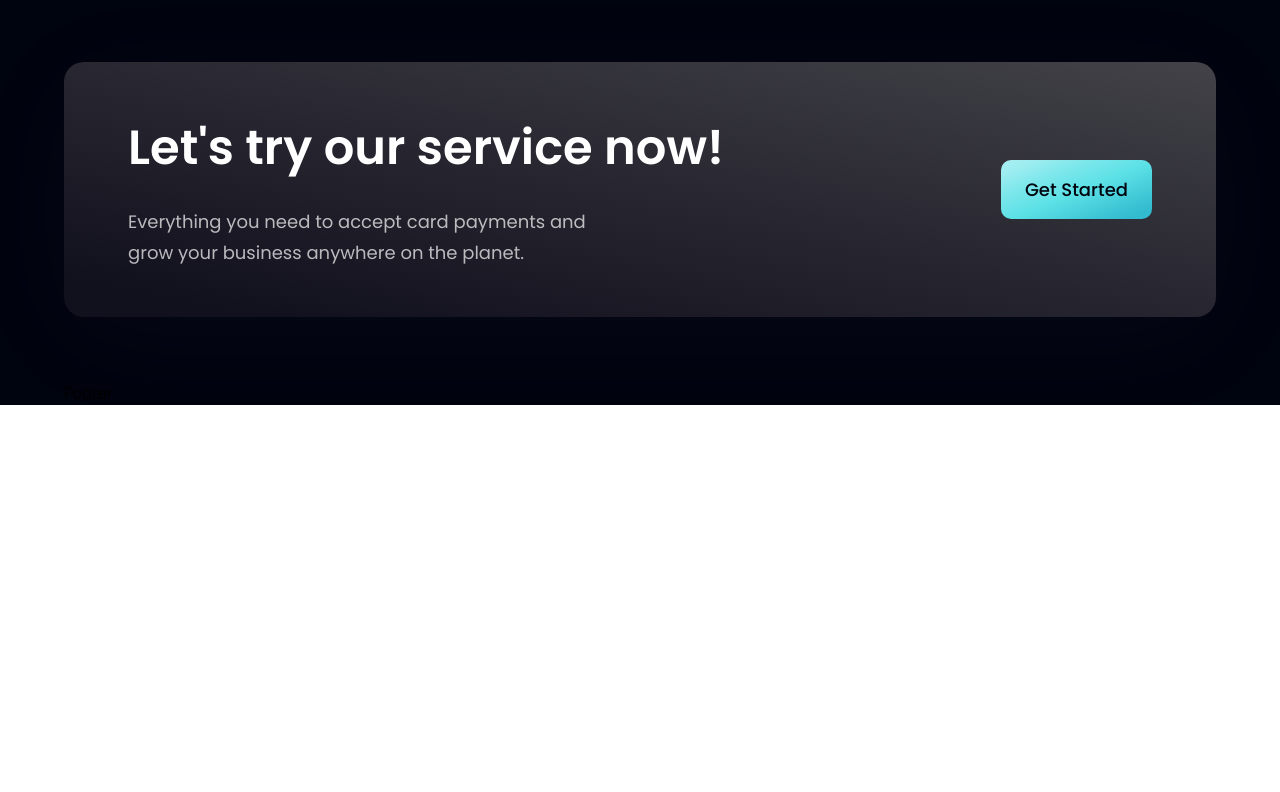
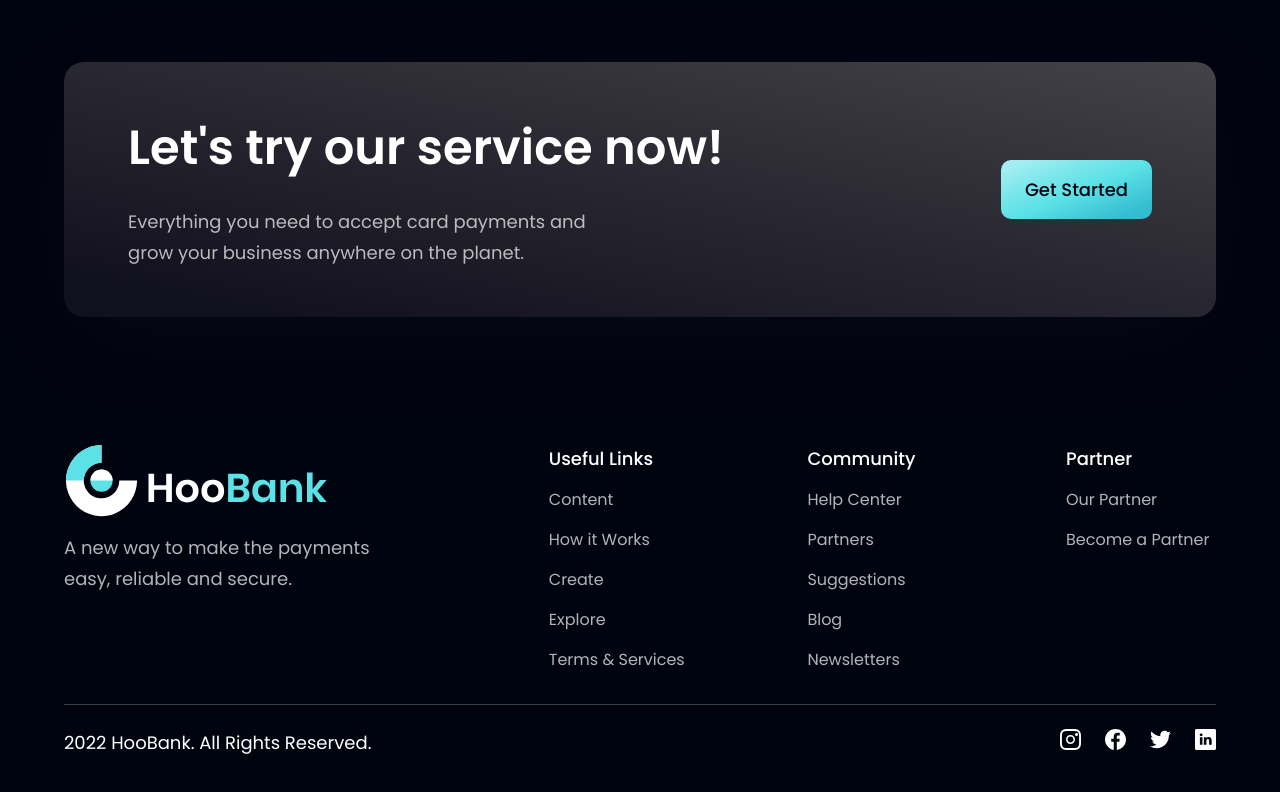
Before and after one commit to Vysint/React-Modern-App, a React (Vite) app: page / in a window 1280 px wide. Shown: the part 3373-4165 px from the top of the page. Before the commit the page ends 3778 px from the top, so only its background shows below. Built offline with nearby package versions, Linux system fonts and the light colour scheme.

Commit message:
Added Footer Section

```diff
--- a/src/components/Footer.jsx
+++ b/src/components/Footer.jsx
@@ -1,9 +1,63 @@
-import React from 'react'
+import styles from "../styles";
+import { logo } from "../assets";
+import { footerLinks, socialMedia } from "../constants";
 
-const Footer = () => {
-  return (
-    <div>Footer</div>
-  )
-}
+const Footer = () => (
+  <section className={`${styles.flexCenter} ${styles.paddingY} flex-col`}>
+    <div className={`${styles.flexStart} md:flex-row flex-col mb-8 w-full`}>
+      <div className="flex-1 flex flex-col justify-start mr-10">
+        <img
+          src={logo}
+          alt="hoobank"
+          className="w-[266px] h-[72px] object-contain"
+        />
+        <p className={`${styles.paragraph} mt-4 max-w-[310px]`}>
+          A new way to make the payments easy, reliable and secure.
+        </p>
+      </div>
+      <div className="flex-[1.5] w-full flex flex-row justify-between flex-wrap md:mt-0 mt-10">
+        {footerLinks.map((footerLink) => (
+          <div
+            key={footerLink.key}
+            className="flex flex-col ss:my-0 my-4 min-w-[150px]"
+          >
+            <h4 className="font-poppins font-medium text-[18px] leading-[27px] text-white">
+              {footerLink.title}
+            </h4>
+            <ul className="list-none mt-4">
+              {footerLink.links.map((link, index) => (
+                <li
+                  key={link.name}
+                  className={`font-poppins font-normal text-[16px] leading-[24px] text-dimWhite hover:text-secondary cursor-pointer ${
+                    index !== footerLink.links.length - 1 ? "mb-4" : "mb-0"
+                  }`}
+                >
+                  {link.name}
+                </li>
+              ))}
+            </ul>
+          </div>
+        ))}
+      </div>
+    </div>
+    <div className="w-full flex justify-between iitems-center md:flex-row flex-col pt-6 border-t-[1px] border-t-[#3f3e45]">
+      <p className="font-poppins font-normal text-center text-[18px] leading-[27px] text-white">
+        2022 HooBank. All Rights Reserved.
+      </p>
+      <div className="flex flex-row md:mt-0 mt-6">
+        {socialMedia.map((social, index) => (
+          <img
+            key={social.id}
+            src={social.icon}
+            alt={social.id}
+            className={`w-[21px] h-[21px] object-contaain cursor-pointer ${
+              index !== socialMedia.length - 1 ? "mr-6" : "mr-0"
+            }`}
+          />
+        ))}
+      </div>
+    </div>
+  </section>
+);
 
-export default Footer
+export default Footer;
```
